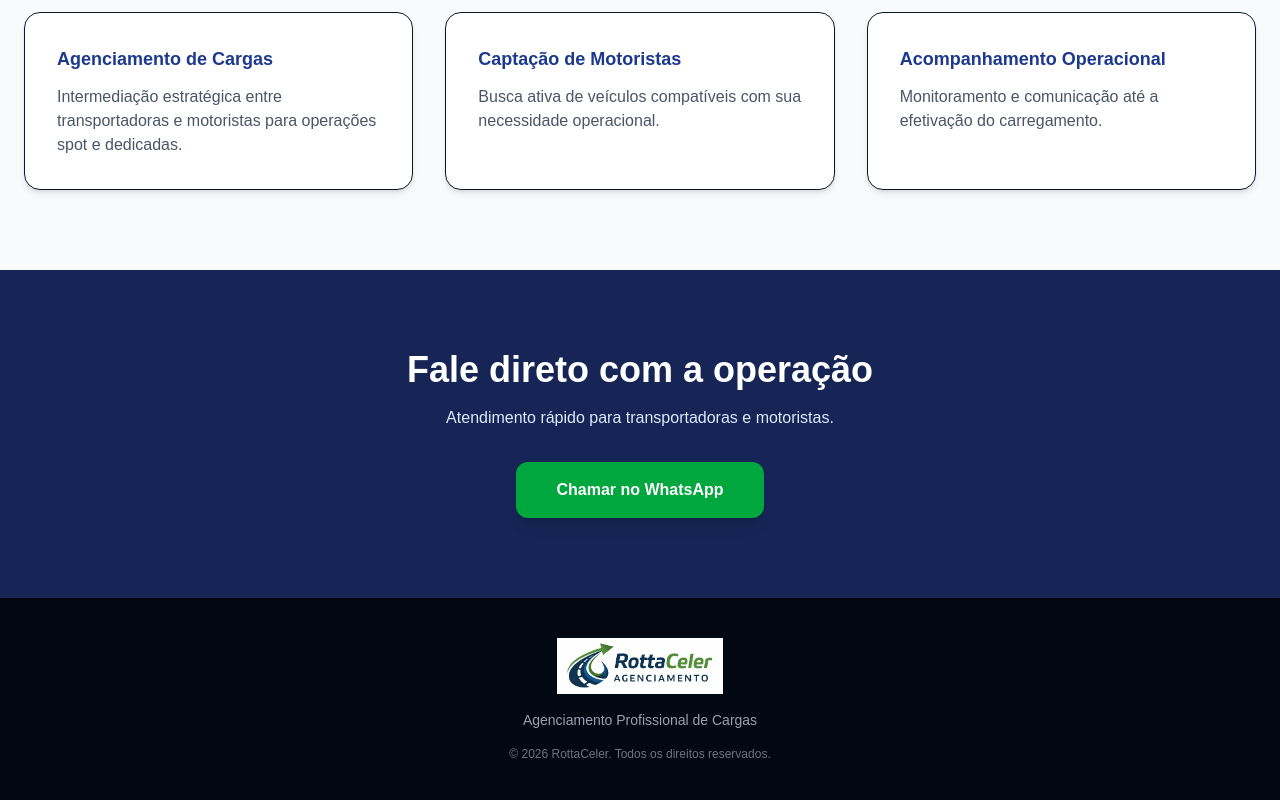
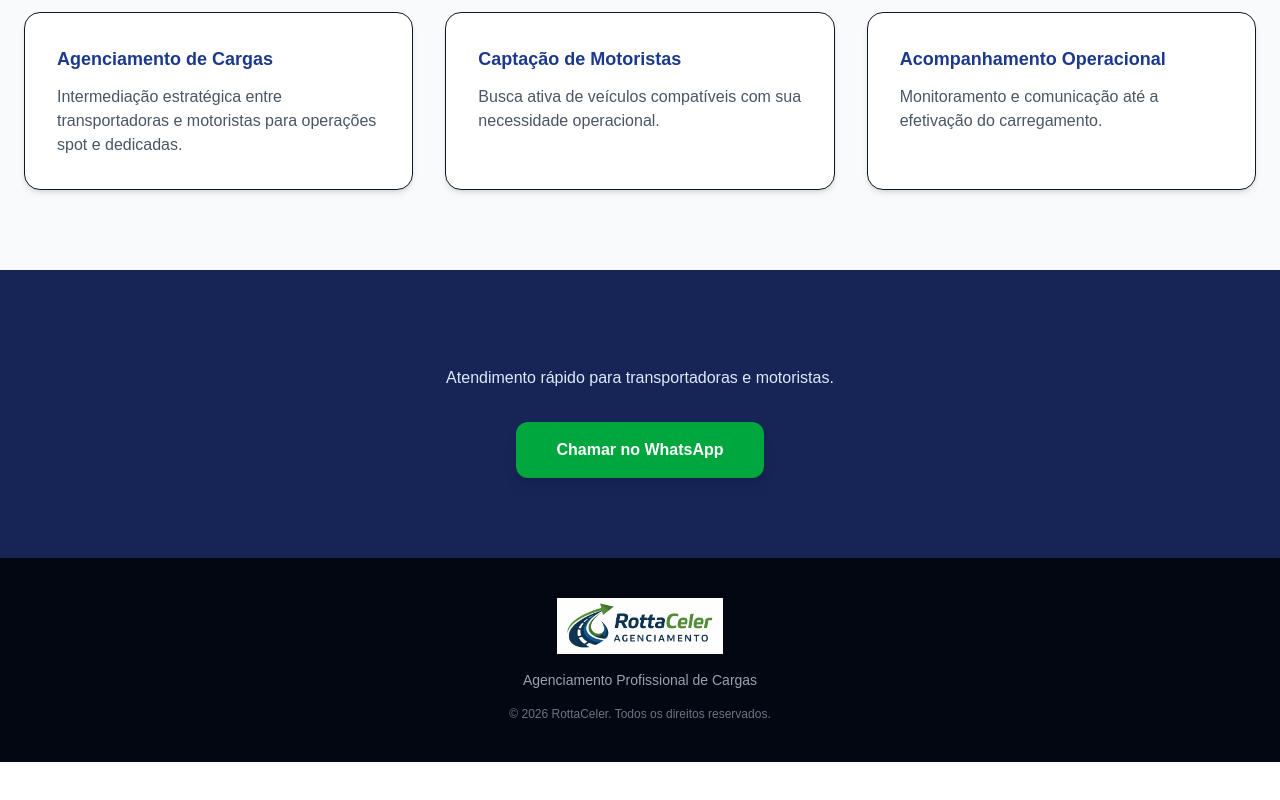
Before and after one commit to viniciusdossantos143/rottaceler-site, a Next.js app: page / in a window 1280 px wide. Shown: the part 1085-1885 px from the top of the page. After the commit the page ends 1847 px from the top, so only its background shows below. Built offline with nearby package versions, Linux system fonts and the light colour scheme.

Commit message:
update: ajustar texto do site

```diff
--- a/app/page.tsx
+++ b/app/page.tsx
@@ -131,7 +131,7 @@ return ( <div className="min-h-screen bg-white text-gray-900">
   <section className="py-16 md:py-20 bg-blue-950 text-white">
     <div className="max-w-4xl mx-auto px-4 md:px-6 text-center">
       <h3 className="text-2xl md:text-4xl font-extrabold mb-4">
-        Fale direto com a operação
+
       </h3>
 
       <p className="text-blue-100 mb-8">
```
